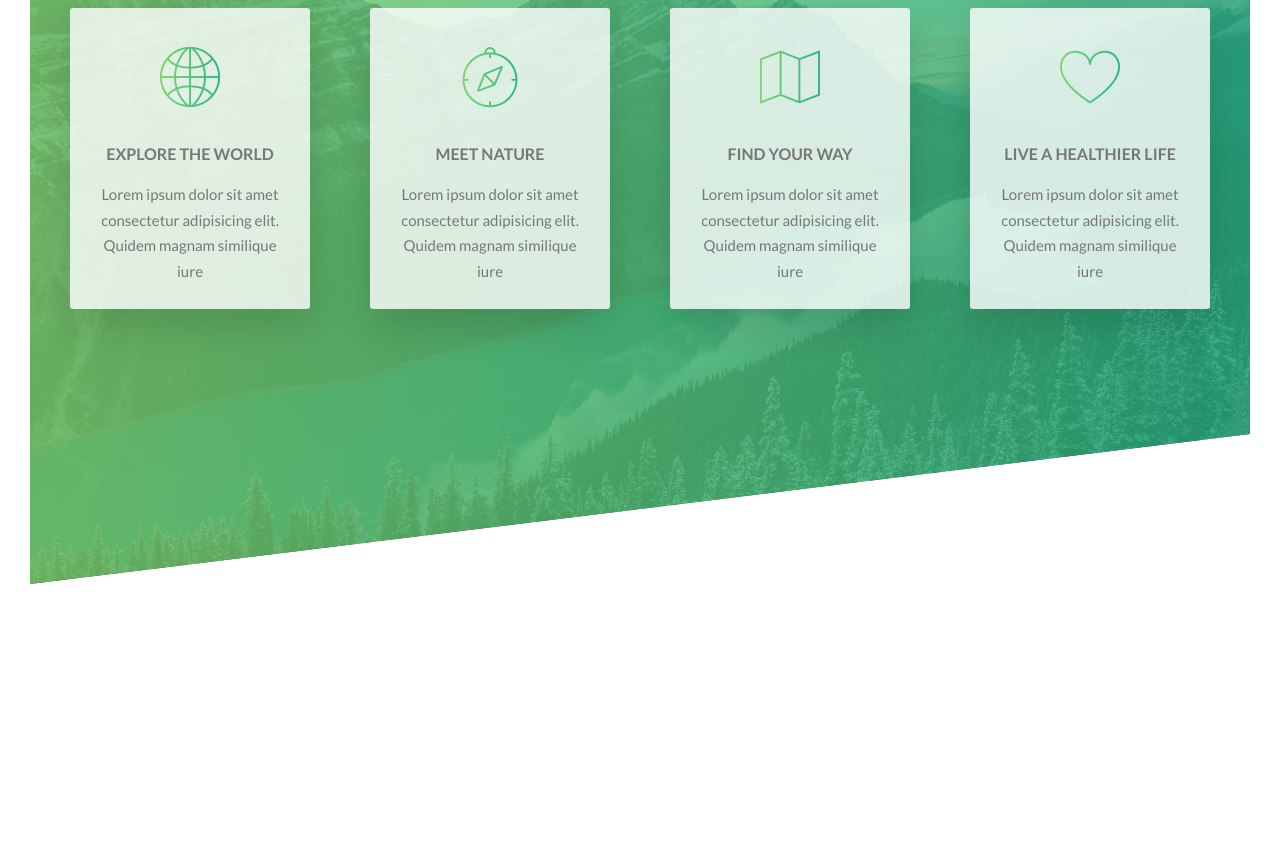
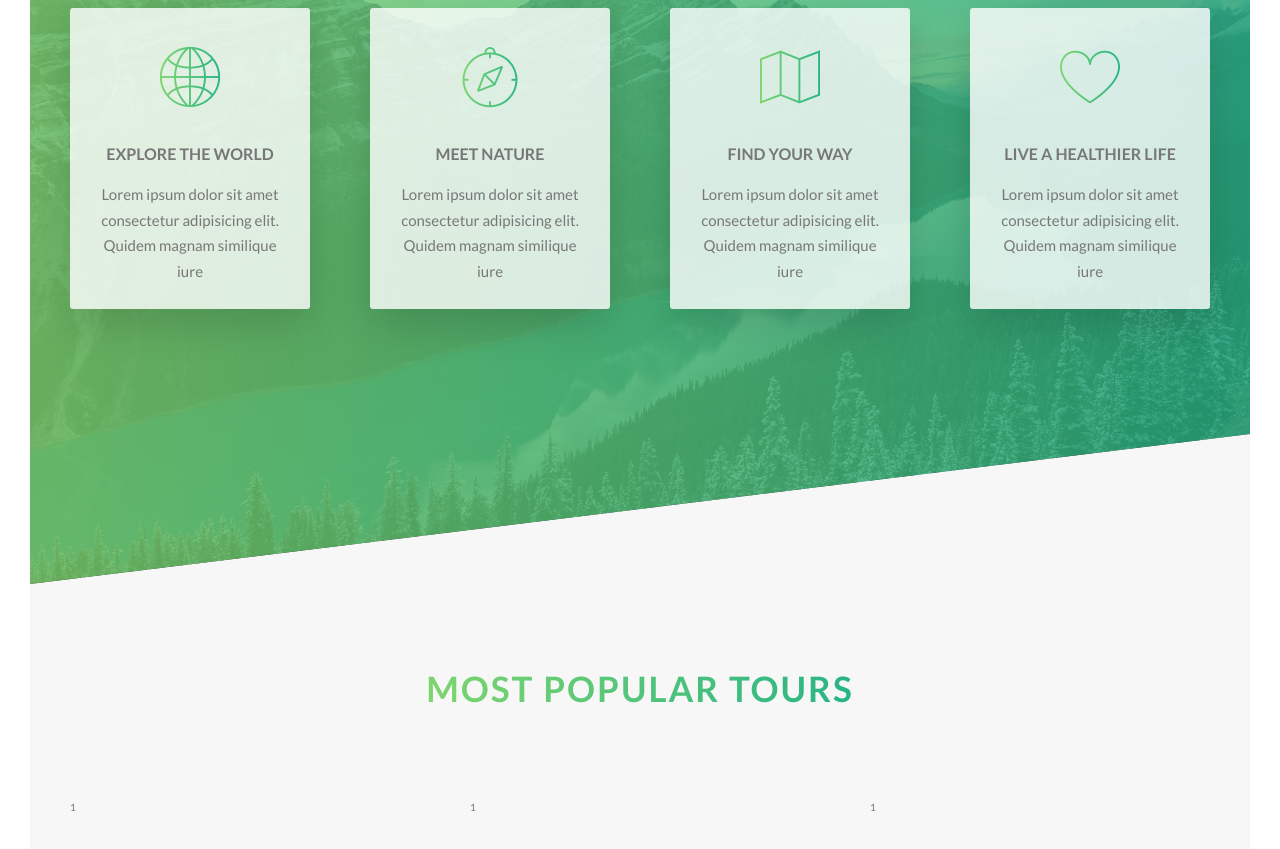
Before and after one commit to devBayo/Natours, a website: page index.html in a window 1280 px wide. Shown: the part 1676-2525 px from the top of the page. Before the commit the page ends 2260 px from the top, so only its background shows below. Drawn offline with Linux system fonts and the light colour scheme.

Commit message:
tours section

```diff
--- a/index.html
+++ b/index.html
@@ -135,6 +135,17 @@
           </div>
         </div>
       </section>
+
+      <section class="section-tours">
+        <div class="u-center-text u-margin-bottom-big">
+          <h2 class="heading-secondary">Most popular tours</h2>
+        </div>
+        <div class="row">
+          <div class="col-1-of-3">1</div>
+          <div class="col-1-of-3">1</div>
+          <div class="col-1-of-3">1</div>
+        </div>
+      </section>
     </main>
 
     <!-- Grid test -->
--- a/sass/pages/_home.scss
+++ b/sass/pages/_home.scss
@@ -21,3 +21,9 @@
     transform: skewY(7deg);
   }
 }
+
+.section-tours {
+  background-color: $color-grey-light-1;
+  padding: 25rem 0 50rem 0;
+  margin-top: -10rem;
+}
```
Also changed, not shown: css/style.css.
